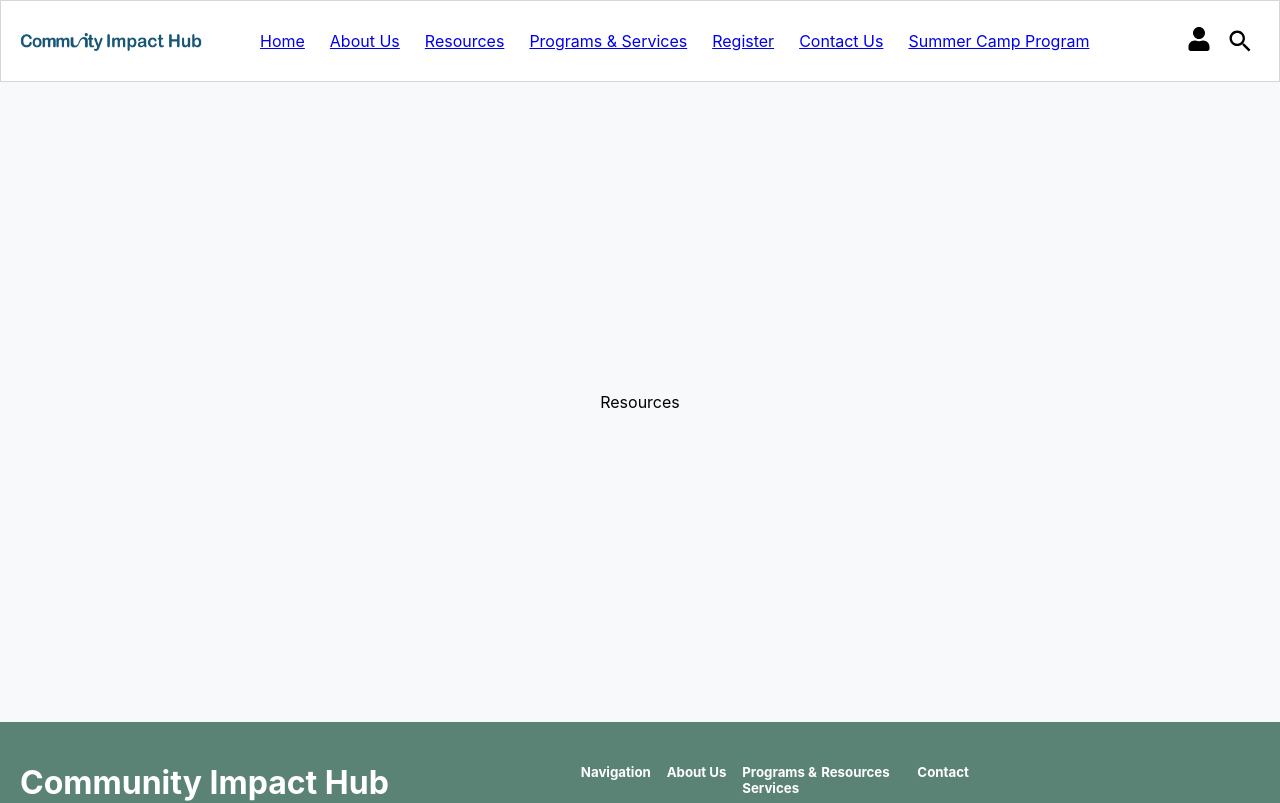
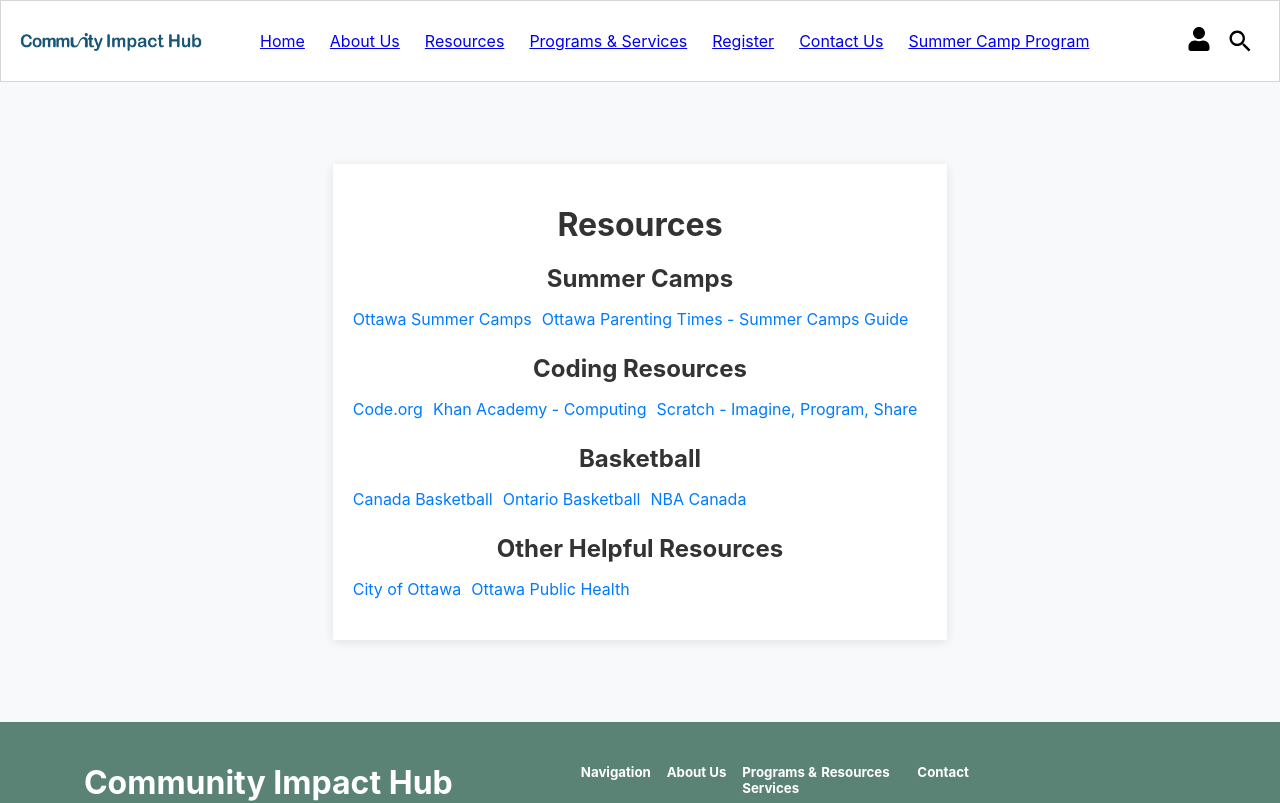
Before and after one commit to venuraperera99/Community-Impact-Hub, a React (Create React App) app: page /resources in a window 1280 px wide. Shown: the top 803 px of the page. Built offline with nearby package versions, Linux system fonts and the light colour scheme.

Commit message:
Finished Resources Page

```diff
--- a/src/pages/resources/Resources.css
+++ b/src/pages/resources/Resources.css
@@ -4,4 +4,39 @@
     align-items: center;
     min-height: 80vh;
     background-color: #f8f9fa; /* Light gray background */
-}
+  }
+
+  .resources-container {
+    max-width: 800px;
+    padding: 20px;
+    margin: 20px;
+    background-color: white;
+    box-shadow: 0px 2px 10px rgba(0, 0, 0, 0.1);
+  }
+
+  h1 {
+    text-align: center;
+    margin-bottom: 20px;
+  }
+
+  h2 {
+    margin-bottom: 10px;
+  }
+
+  .resource-list {
+    list-style-type: none;
+    padding: 0;
+  }
+
+  .resource-list li {
+    margin-bottom: 5px;
+  }
+
+  .resource-list a {
+    color: #007bff; /* Bootstrap primary color */
+    text-decoration: none;
+  }
+
+  .resource-list a:hover {
+    text-decoration: underline;
+  }
--- a/src/pages/resources/Resources.js
+++ b/src/pages/resources/Resources.js
@@ -1,10 +1,64 @@
-import React from 'react'
-import "./Resources.css"
+import React from 'react';
+import './Resources.css';
 
 const Resources = () => {
   return (
-    <div className='outer-resources-container'>Resources</div>
-  )
-}
+    <div className='outer-resources-container'>
+      <div className='resources-container'>
+        <h1>Resources</h1>
+        <div className='resource-section'>
+          <h2>Summer Camps</h2>
+          <ul className='resource-list'>
+            <li>
+              <a href='https://www.ottawasummercamps.ca/' target='_blank' rel='noopener noreferrer'>Ottawa Summer Camps</a>
+            </li>
+            <li>
+              <a href='https://www.ottawaparentingtimes.ca/summer-camps-guide/' target='_blank' rel='noopener noreferrer'>Ottawa Parenting Times - Summer Camps Guide</a>
+            </li>
+          </ul>
+        </div>
+        <div className='resource-section'>
+          <h2>Coding Resources</h2>
+          <ul className='resource-list'>
+            <li>
+              <a href='https://code.org/' target='_blank' rel='noopener noreferrer'>Code.org</a>
+            </li>
+            <li>
+              <a href='https://www.khanacademy.org/computing' target='_blank' rel='noopener noreferrer'>Khan Academy - Computing</a>
+            </li>
+            <li>
+              <a href='https://scratch.mit.edu/' target='_blank' rel='noopener noreferrer'>Scratch - Imagine, Program, Share</a>
+            </li>
+          </ul>
+        </div>
+        <div className='resource-section'>
+          <h2>Basketball</h2>
+          <ul className='resource-list'>
+            <li>
+              <a href='https://www.basketball.ca/' target='_blank' rel='noopener noreferrer'>Canada Basketball</a>
+            </li>
+            <li>
+              <a href='https://www.basketball.on.ca/' target='_blank' rel='noopener noreferrer'>Ontario Basketball</a>
+            </li>
+            <li>
+              <a href='https://www.nba.com/canada/' target='_blank' rel='noopener noreferrer'>NBA Canada</a>
+            </li>
+          </ul>
+        </div>
+        <div className='resource-section'>
+          <h2>Other Helpful Resources</h2>
+          <ul className='resource-list'>
+            <li>
+              <a href='https://www.ottawa.ca/en' target='_blank' rel='noopener noreferrer'>City of Ottawa</a>
+            </li>
+            <li>
+              <a href='https://www.ottawapublichealth.ca/en/index.aspx' target='_blank' rel='noopener noreferrer'>Ottawa Public Health</a>
+            </li>
+          </ul>
+        </div>
+      </div>
+    </div>
+  );
+};
 
-export default Resources
+export default Resources;
```
